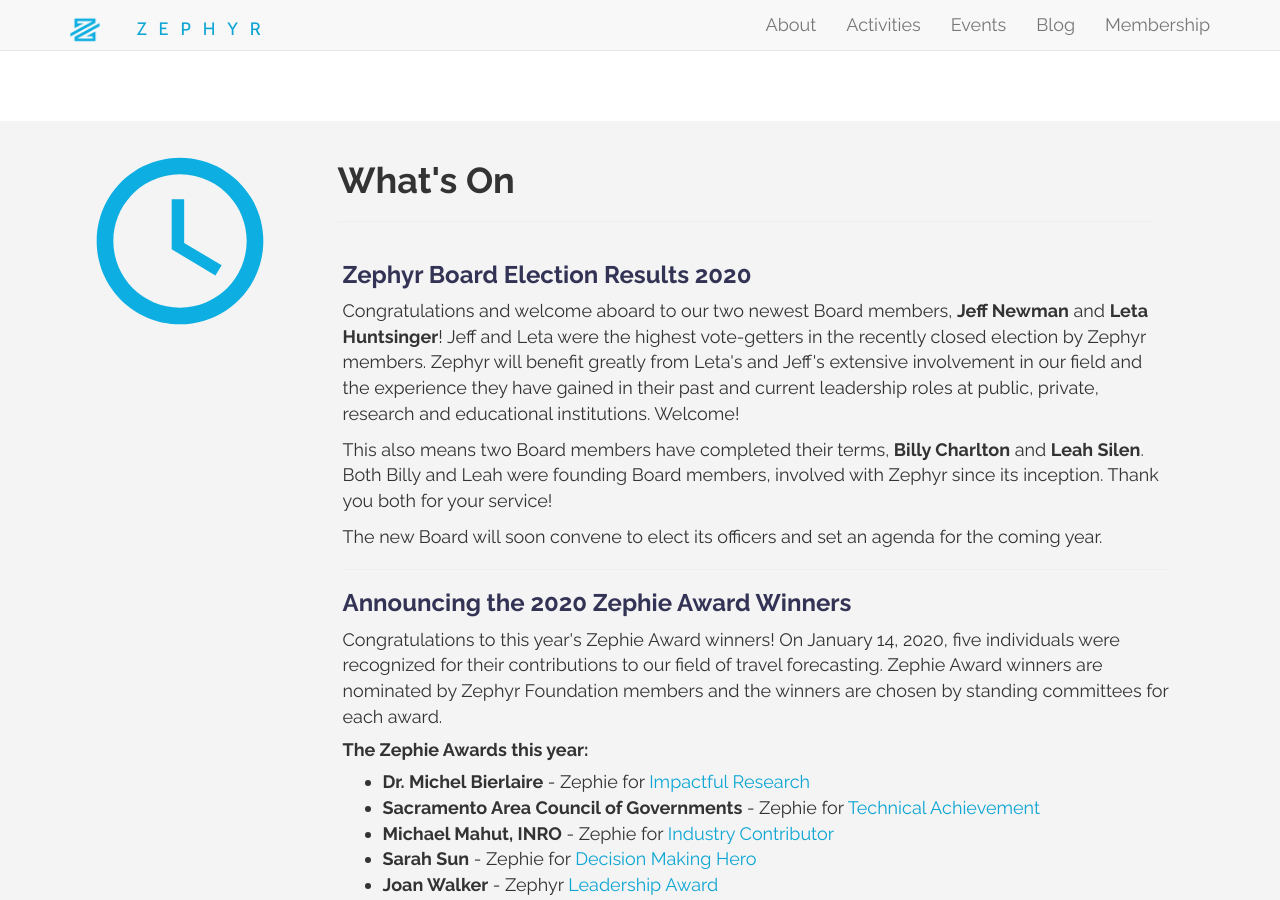
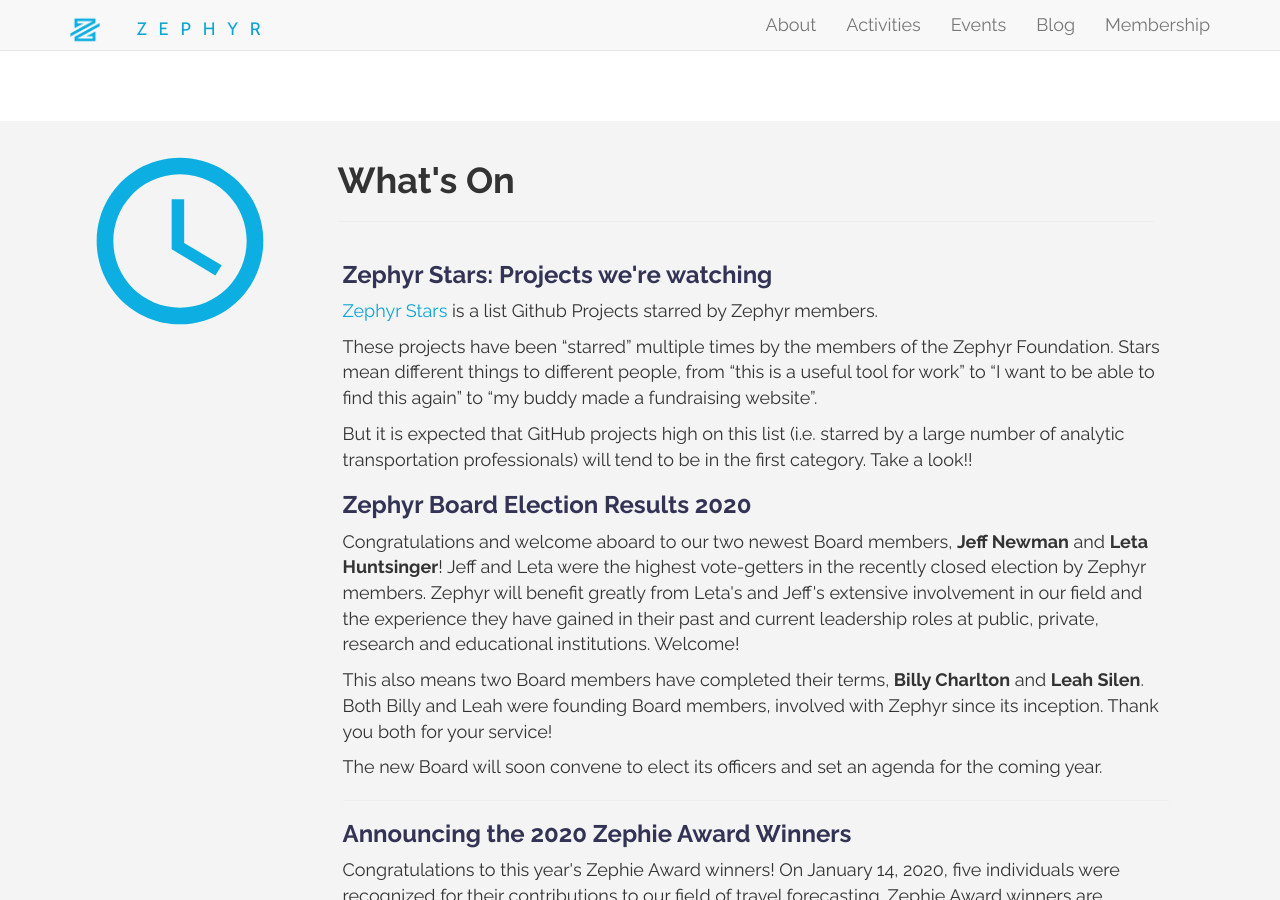
Before and after one commit to ZephyrTransport/zephyr-website, a Jekyll site: the page built from index.html, in a window 1280 px wide and 900 px high, scrolled down 1328 px. Built offline with Jekyll 4.4.1, drawn with Linux system fonts in a browser that asks for light colours; nearby versions of some CDN libraries.

Commit message:
add stars to whats-on

```diff
--- a/index.html
+++ b/index.html
@@ -73,9 +73,19 @@
             <hr class="section-heading-spacer">
 
             <div class="row" style="padding-left: 2rem;">
+                <h3 style="color: #335;">Zephyr Stars: Projects we're watching</h3>
+
+                <p><a href="/stars">Zephyr Stars</a> is a list Github Projects starred by Zephyr members.</p>
+                <p>These projects have been “starred” multiple times by the members of the Zephyr Foundation.
+                   Stars mean different things to different people, from “this is a useful tool for work” to
+                   “I want to be able to find this again” to “my buddy made a fundraising website”.
+                </p>
+                <p>But it is expected that GitHub projects high on this list
+                   (i.e. starred by a large number of analytic transportation professionals)
+                   will tend to be in the first category. Take a look!!
+                </p>
+
                 <h3 style="color: #335;">Zephyr Board Election Results 2020</h3>
-
-
                 <p>Congratulations and welcome aboard to our two newest Board members,
                     <b>Jeff Newman</b>
                     and
```
Also changed, not shown: _projects/8-backoffice.md (+7 -1 lines), stars.md (+1 -1 lines).
